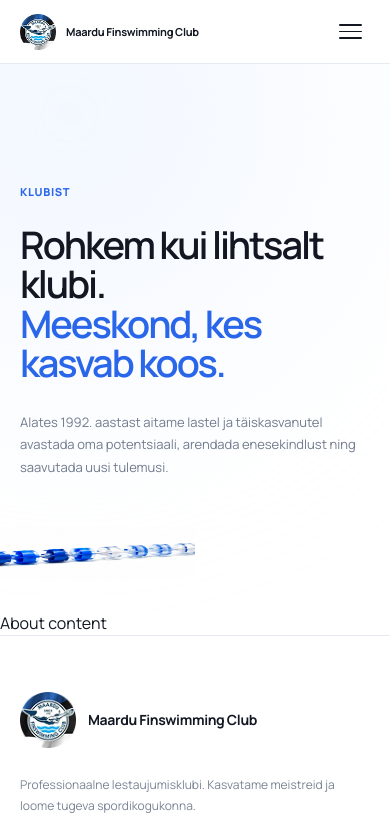
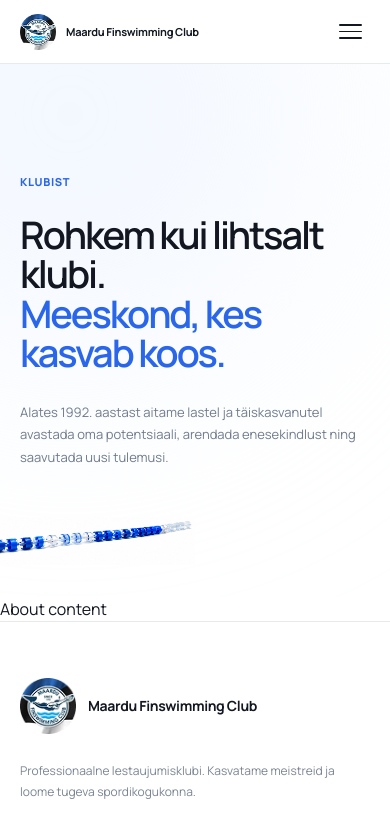
Before and after one commit to ErnestMakarov/mfc, a React (Vite) app: page /about in a window 390 px wide. Shown: the top 829 px of the page. Built offline with nearby package versions, Linux system fonts and the light colour scheme.

Commit message:
page hero border fix

```diff
--- a/src/components/common/PageHero.jsx
+++ b/src/components/common/PageHero.jsx
@@ -14,7 +14,7 @@
     : [];
 
   return (
-    <section className="relative isolate overflow-hidden bg-white pt-[clamp(120px,10vw,180px)]">
+    <section className="relative isolate overflow-hidden bg-white pt-[clamp(110px,10vw,180px)]">
       <div className="pointer-events-none absolute left-[-180px] top-[-200px] -z-10 h-[500px] w-[500px] rounded-full bg-[#EAF2FF]/60 blur-[130px]" />
 
       <div className="page-container">
@@ -25,11 +25,9 @@
 
           <h1 className="page-hero-reveal page-hero-delay-1 mt-6 text-[clamp(38px,5vw,78px)] font-semibold leading-[1.04] tracking-[-0.055em] text-[#121722]">
             {lines.map((line, lineIndex) => (
-              <span
-                key={lineIndex}
-                className="block"
-              >
-                {line.map((part, partIndex) => (
+              <span key={lineIndex} className="block">
+                {Array.isArray(line) &&
+                  line.map((part, partIndex) => (
                     <span
                       key={partIndex}
                       className={
@@ -51,14 +49,13 @@
         </div>
       </div>
 
-      <div className="page-hero-border relative left-1/2 mt-[clamp(48px,6vw,88px)] h-[clamp(52px,6vw,92px)] w-screen -translate-x-1/2 overflow-hidden">
+      <div className="page-hero-border relative mt-[clamp(48px,6vw,88px)] h-[clamp(48px,6vw,92px)] w-full overflow-hidden">
         <img
           src={borderImage}
           alt=""
           aria-hidden="true"
-          className="absolute left-1/2 top-1/2 h-full w-full min-w-[820px] max-w-none -translate-x-1/2 -translate-y-1/2 object-fill sm:min-w-[1100px]"
+          className="absolute inset-0 block h-full w-full max-w-none object-fill"
           draggable="false"
-          fetchPriority="high"
         />
       </div>
 
```
Lines whose indentation alone changed are shown as unchanged.
